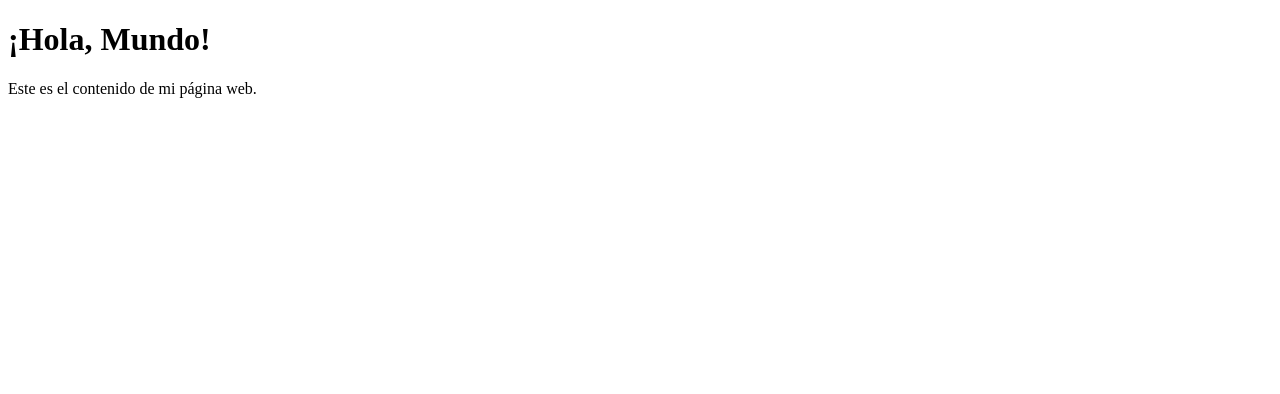
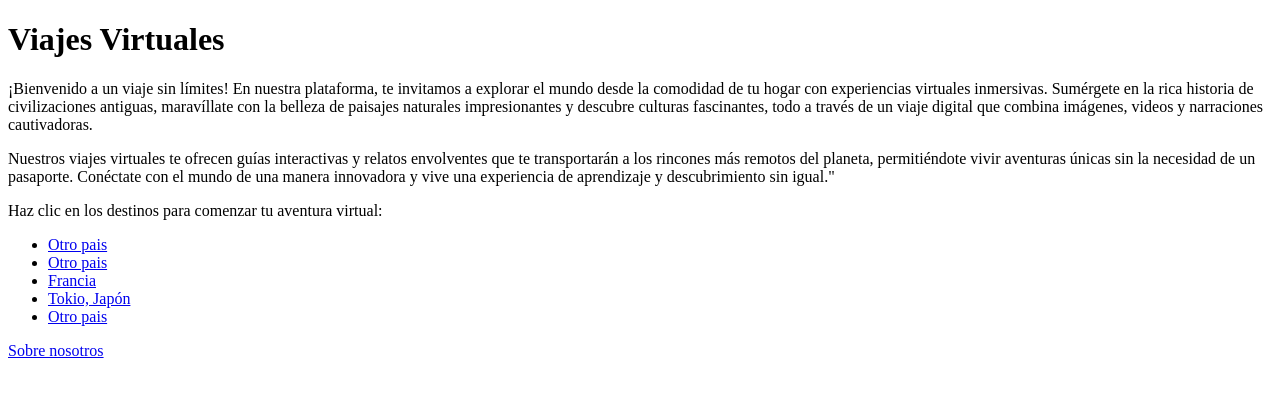
Before and after one commit to ImPablo16/Lab4-Grupo2, a plain HTML site: page index.html in a window 1280 px wide. Drawn offline with Linux system fonts and the light colour scheme.

Commit message:
Update index.html

```diff
--- a/index.html
+++ b/index.html
@@ -2,12 +2,24 @@
 <html>
 <head>
   <meta charset="UTF-8">
-  <title>Mi Página Web</title>
+  <title>Viajes Virtuales</title>
 </head>
 <body>
 
-  <h1>¡Hola, Mundo!</h1>
-  <p>Este es el contenido de mi página web.</p>
+  <h1>Viajes Virtuales</h1>
+  <p>¡Bienvenido a un viaje sin límites! En nuestra plataforma, te invitamos a explorar el mundo desde la comodidad de tu hogar con experiencias virtuales inmersivas. Sumérgete en la rica historia de civilizaciones antiguas, maravíllate con la belleza de paisajes naturales impresionantes y descubre culturas fascinantes, todo a través de un viaje digital que combina imágenes, videos y narraciones cautivadoras.</p>
+ <p>Nuestros viajes virtuales te ofrecen guías interactivas y relatos envolventes que te transportarán a los rincones más remotos del planeta, permitiéndote vivir aventuras únicas sin la necesidad de un pasaporte. Conéctate con el mundo de una manera innovadora y vive una experiencia de aprendizaje y descubrimiento sin igual."</p>
+
+ <p>Haz clic en los destinos para comenzar tu aventura virtual:</p>
+
+    <ul>
+        <li><a href="japon.html">Otro pais</a></li>
+        <li><a href="japon.html">Otro pais</a></li>
+        <li><a href="francia.html">Francia</a></li>
+        <li><a href="japon.html">Tokio, Japón</a></li>
+        <li><a href="japon.html">Otro pais</a></li>
+    </ul>
+    <a href="nosotros.html">Sobre nosotros</a>
 
 </body>
 </html>
```
